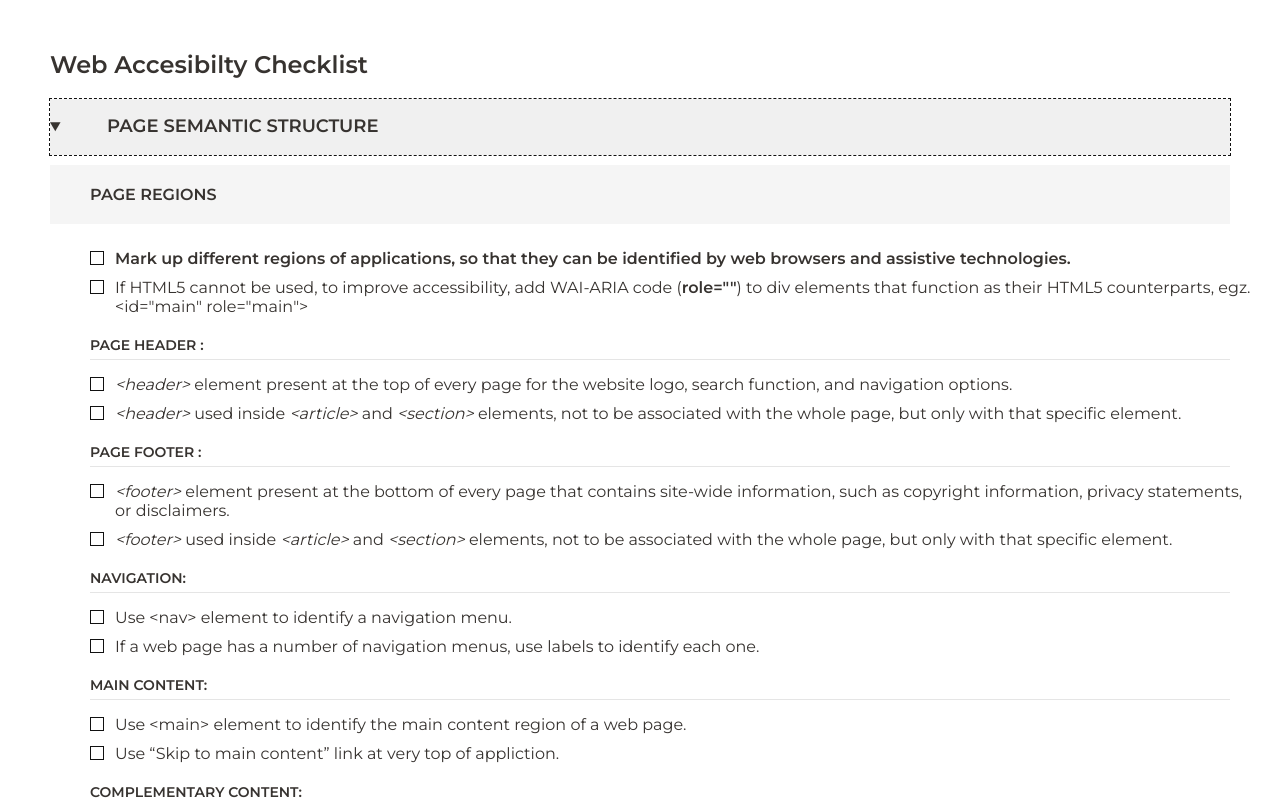
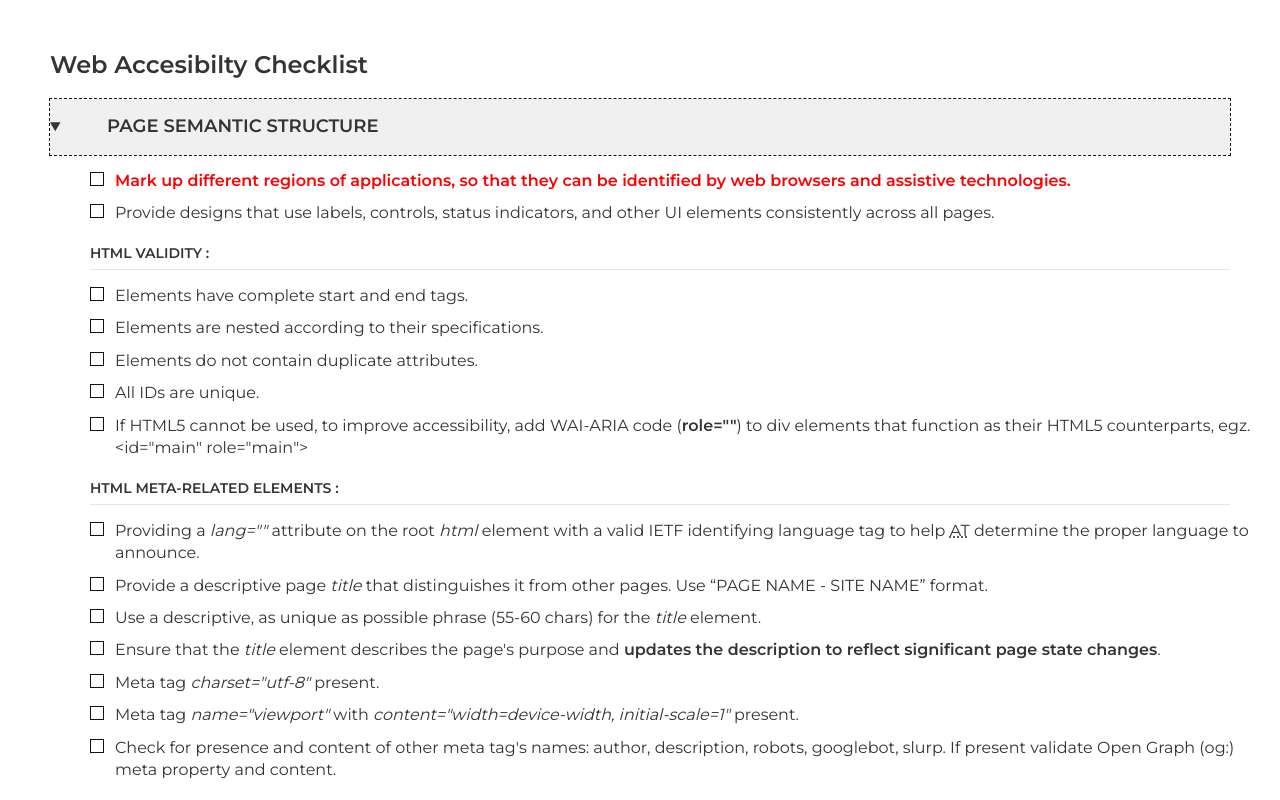
Before and after one commit to k2project/portfolio, a React (Create React App) app: page /checklist in a window 1280 px wide. Both pictures are taken after a click on the heading "PAGE SEMANTIC STRUCTURE". Shown: the top 800 px of the page. Built offline with nearby package versions, Linux system fonts and the light colour scheme.

Commit message:
checklist page meta

```diff
--- a/src/Checklist/Checklist.js
+++ b/src/Checklist/Checklist.js
@@ -16,6 +16,17 @@ function Checklist() {
                     }
                })
           }
+
+          //check for duplicte ids
+          const elWithIds = document.querySelectorAll('[id]');
+          const idsArr = [];
+          Array.prototype.forEach.call(elWithIds, function (el, i) {
+               if (!idsArr.includes(el.id)) {
+                    idsArr.push(el.id)
+               } else {
+                    console.log('WARNING! DUPLICATED [ID]:', '@@@--->' + el.id + '<---@@@', el)
+               }
+          });
      })
      return (
           <article className="checklist">
--- a/src/Checklist/Checklist.scss
+++ b/src/Checklist/Checklist.scss
@@ -9,6 +9,7 @@
 
 .checklist__list{
   padding: 1rem 0 1rem 4rem;
+  line-height: 1.4;
 }
 .checklist__list-caption{
   font-size: 1.6rem;
--- a/src/Checklist/SemanticStructure.js
+++ b/src/Checklist/SemanticStructure.js
@@ -4,6 +4,7 @@ import ChecklistLiEl from './ChecklistLiEl';
 import AccordionWidget from './../components/AccordionWidget/AccordionWidget';
 
 function SemanticStructure() {
+
      const accordionData = {
           heading: 3,
           title: 'Page Semantic Structure',
@@ -13,26 +14,58 @@ function SemanticStructure() {
      return (
           <AccordionWidget data={accordionData}>
                <section>
+                    <ul className="checklist__list">
+                         <ChecklistLiEl id="regions-1"><strong className="color-themed--primary">Mark up different regions of applications, so that they can be identified by web browsers and assistive technologies.</strong></ChecklistLiEl>
+                         <ChecklistLiEl id="regions-2">Provide designs that use labels, controls, status indicators, and other UI elements consistently across all pages.</ChecklistLiEl>
+                         <h5 className="checklist__list-subcaption">HTML  Validity :</h5>
+                         <ChecklistLiEl id="regions-3">Elements have complete start and end tags.</ChecklistLiEl>
+                         <ChecklistLiEl id="regions-4">Elements are nested according to their specifications.</ChecklistLiEl>
+                         <ChecklistLiEl id="regions-5">Elements do not contain duplicate attributes.</ChecklistLiEl>
+                         <ChecklistLiEl id="regions-6">All IDs are unique.</ChecklistLiEl>
+                         <ChecklistLiEl id="regions-7">If HTML5 cannot be used, to improve accessibility, add WAI-ARIA code (<b>role=""</b>) to div elements that function as their HTML5 counterparts, egz. &lt;id="main" role="main"&gt;</ChecklistLiEl>
+                         <h5 className="checklist__list-subcaption">HTML meta-related elements :</h5>
+                         <ChecklistLiEl id="meta-1">
+                              Providing a <i>lang=""</i> attribute on the root <i>html</i> element with a valid IETF identifying language tag to help <abbr title="Assistive Technologies">AT</abbr> determine the proper language to announce.
+                         </ChecklistLiEl>
+                         <ChecklistLiEl id="meta-2">
+                              Provide a descriptive page <i>title</i> that distinguishes it from other pages. Use <q>PAGE NAME - SITE NAME</q> format.
+                         </ChecklistLiEl>
+                         <ChecklistLiEl id="meta-3">
+                              Use a descriptive, as unique as possible phrase (55-60 chars) for the <i>title </i> element.
+                         </ChecklistLiEl>
+                         <ChecklistLiEl id="meta-4">
+                              Ensure that the <i>title</i> element describes the page's purpose and <strong>updates the description  to reflect significant page state changes</strong>.
+                         </ChecklistLiEl>
+                         <ChecklistLiEl id="meta-5">
+                              Meta tag <i>charset="utf-8"</i> present.
+                         </ChecklistLiEl>
+                         <ChecklistLiEl id="meta-6">
+                              Meta tag <i>name="viewport"</i> with <i>content="width=device-width, initial-scale=1"</i> present.
+                         </ChecklistLiEl>
+                         <ChecklistLiEl id="meta-6">
+                              Check for presence and content of other meta tag's names: author, description, robots, googlebot, slurp. If present validate Open Graph (og:) meta property and content.
+                         </ChecklistLiEl>
+                    </ul>
+               </section>
+               <section>
                     <h4 className="checklist__list-caption">Page Regions</h4>
                     <ul className="checklist__list">
-                         <ChecklistLiEl id="regions-1"><strong>Mark up different regions of applications, so that they can be identified by web browsers and assistive technologies.</strong></ChecklistLiEl>
-                         <ChecklistLiEl id="regions-2">If HTML5 cannot be used, to improve accessibility, add WAI-ARIA code (<b>role=""</b>) to div elements that function as their HTML5 counterparts, egz. &lt;id="main" role="main"&gt;</ChecklistLiEl>
                          <h5 className="checklist__list-subcaption">Page Header :</h5>
-                         <ChecklistLiEl id="regions-3"><em>&lt;header&gt;</em> element present at the top of every page for the website logo, search function, and navigation options. </ChecklistLiEl>
-                         <ChecklistLiEl id="regions-4"><em>&lt;header&gt;</em> used inside <em>&lt;article&gt;</em> and <em>&lt;section&gt;</em> elements, not to be associated with the whole page, but only with that specific element.</ChecklistLiEl>
+                         <ChecklistLiEl id="regions-8"><i>&lt;header&gt;</i> element present at the top of every page for the website logo, search function, and navigation options. </ChecklistLiEl>
+                         <ChecklistLiEl id="regions-9"><i>&lt;header&gt;</i> used inside <i>&lt;article&gt;</i> and <i>&lt;section&gt;</i> elements, not to be associated with the whole page, but only with that specific element.</ChecklistLiEl>
                          <h5 className="checklist__list-subcaption">Page Footer :</h5>
-                         <ChecklistLiEl id="regions-5"><em>&lt;footer&gt;</em> element present at the bottom of every page that contains site-wide information, such as copyright information, privacy statements, or disclaimers.</ChecklistLiEl>
-                         <ChecklistLiEl id="regions-6"><em>&lt;footer&gt;</em> used inside <em>&lt;article&gt;</em> and <em>&lt;section&gt;</em> elements, not to be associated with the whole page, but only with that specific element.</ChecklistLiEl>
+                         <ChecklistLiEl id="regions-10"><i>&lt;footer&gt;</i> element present at the bottom of every page that contains site-wide information, such as copyright information, privacy statements, or disclaimers.</ChecklistLiEl>
+                         <ChecklistLiEl id="regions-11"><i>&lt;footer&gt;</i> used inside <i>&lt;article&gt;</i> and <i>&lt;section&gt;</i> elements, not to be associated with the whole page, but only with that specific element.</ChecklistLiEl>
                          <h5 className="checklist__list-subcaption">Navigation:</h5>
-                         <ChecklistLiEl id="regions-7">Use &lt;nav&gt; element to identify a navigation menu.</ChecklistLiEl>
-                         <ChecklistLiEl id="regions-8">If a web page has a number of navigation menus, use labels to identify each one.</ChecklistLiEl>
+                         <ChecklistLiEl id="regions-12">Use &lt;nav&gt; element to identify a navigation menu.</ChecklistLiEl>
+                         <ChecklistLiEl id="regions-13">If a web page has a number of navigation menus, use labels to identify each one.</ChecklistLiEl>
                          <h5 className="checklist__list-subcaption">Main content:</h5>
-                         <ChecklistLiEl id="regions-9">Use &lt;main&gt; element to identify the main content region of a web page.</ChecklistLiEl>
-                         <ChecklistLiEl id="regions-10">Use <q>Skip to main content</q> link at very top of appliction.</ChecklistLiEl>
+                         <ChecklistLiEl id="regions-14">Use &lt;main&gt; element to identify the main content region of a web page.</ChecklistLiEl>
+                         <ChecklistLiEl id="regions-15">Use <q>Skip to main content</q> link at very top of appliction.</ChecklistLiEl>
                          <h5 className="checklist__list-subcaption">Complementary content:</h5>
-                         <ChecklistLiEl id="regions-11">Use &lt;aside&gt; element to identify regions that support the main content, yet are separate and meaningful sections on their own.</ChecklistLiEl>
-                         <ChecklistLiEl id="regions-12">Often represented as sidebars. It can be used for advertising, for groups of nav elements, etc.</ChecklistLiEl>
-                         <ChecklistLiEl id="regions-13">Is &lt;aside&gt; element used in realation to page structure while &lt;section&gt; and &lt;article&gt; elements are used in context of the content structure?</ChecklistLiEl>
+                         <ChecklistLiEl id="regions-16">Use &lt;aside&gt; element to identify regions that support the main content, yet are separate and meaningful sections on their own.</ChecklistLiEl>
+                         <ChecklistLiEl id="regions-17">Often represented as sidebars. It can be used for advertising, for groups of nav elements, etc.</ChecklistLiEl>
+                         <ChecklistLiEl id="regions-18">Is &lt;aside&gt; element used in realation to page structure while &lt;section&gt; and &lt;article&gt; elements are used in context of the content structure?</ChecklistLiEl>
 
                     </ul>
 
@@ -50,10 +83,10 @@ function SemanticStructure() {
                               <strong>Unique regions (main) do not need additional labels.</strong>
                          </ChecklistLiEl>
                          <ChecklistLiEl id="labeling-4">
-                              Use the WAI-ARIA <em>aria-label</em> attribute to label the region if the label should not appear visually on the page.
+                              Use the WAI-ARIA <i>aria-label</i> attribute to label the region if the label should not appear visually on the page.
                          </ChecklistLiEl>
                          <ChecklistLiEl id="labeling-5">
-                              Use <em>aria-labelledby="[ID]" </em> to point to an existing element by its id - consider using heading with that id.
+                              Use <i>aria-labelledby="[ID]" </i> to point to an existing element by its id - consider using heading with that id.
                          </ChecklistLiEl>
 
                     </ul>
@@ -63,9 +96,9 @@ function SemanticStructure() {
                     <ul className="checklist__list">
                          <h5 className="checklist__list-subcaption">Headings:</h5>
                          <ChecklistLiEl id="headings-1">
-                              Use headings to communicate the organization of the content on the page. </ChecklistLiEl>
+                              Break up content into logical chunks and precede each area of content with a descriptive heading. </ChecklistLiEl>
                          <ChecklistLiEl id="headings-2">
-                              Headings are useful for labeling page regions. Use <em>aria-labelledby</em> to associate headings with their page region.</ChecklistLiEl>
+                              Headings are useful for labeling page regions. Use <i>aria-labelledby</i> to associate headings with their page region.</ChecklistLiEl>
                          <ChecklistLiEl id="headings-4">
                               There should be only one &lt;h1&gt; element on the page and it doesn't have to be placed in the top region of the web page if its used in main section.</ChecklistLiEl>
                          <ChecklistLiEl id="headings-3">
```
